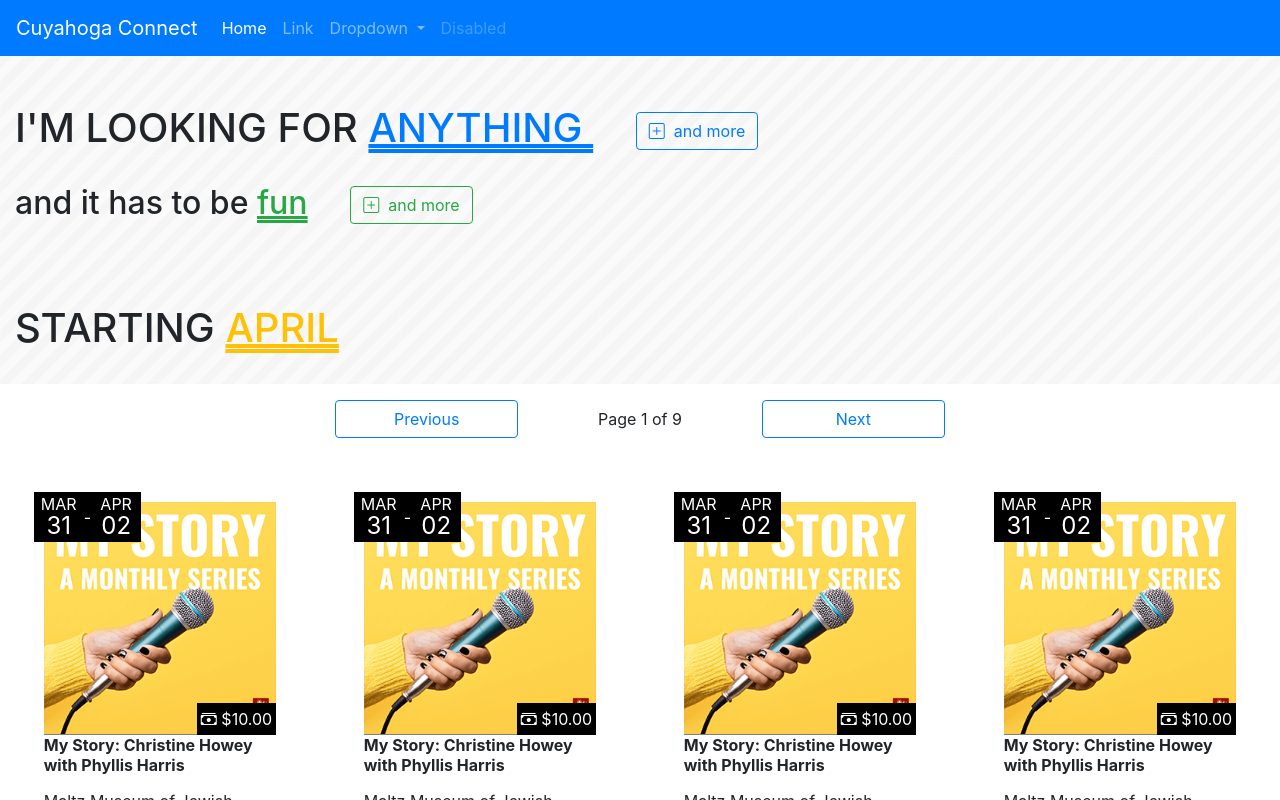
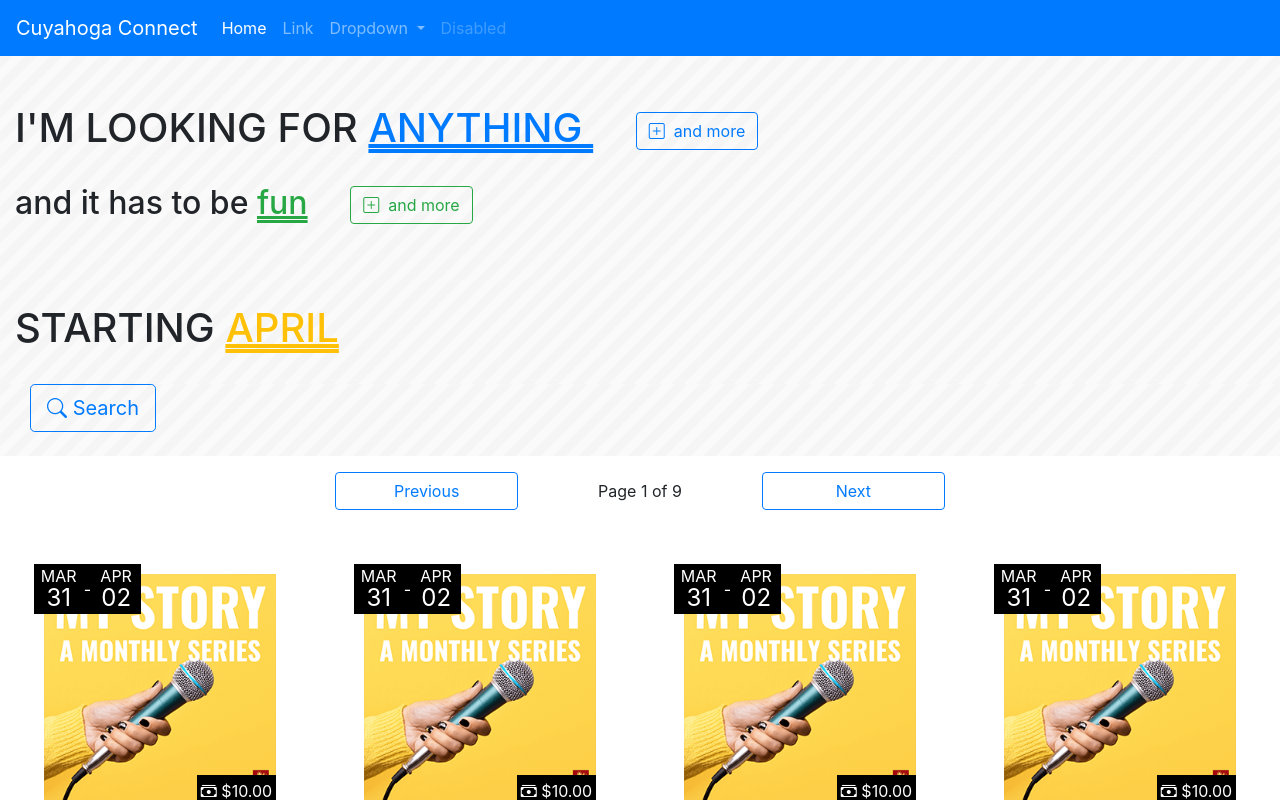
Before and after one commit to Gabbyton/project-horario, an Angular app: page / in a window 1280 px wide. Shown: the top 800 px of the page. Built offline with nearby package versions, Linux system fonts and the light colour scheme.

Commit message:
added search button

```diff
--- a/src/app/filter-select/filter-select.component.html
+++ b/src/app/filter-select/filter-select.component.html
@@ -45,6 +45,12 @@
                 </span>
             </h1>
         </div>
+    </div>
+</div>
+
+<div class="container-fluid pb-4">
+    <div class="col-sm-12">
+        <button class="btn btn-lg btn-outline-primary mr-5"><i class="bi bi-search"></i>&nbsp;Search</button>
     </div>
 </div>
 
```
